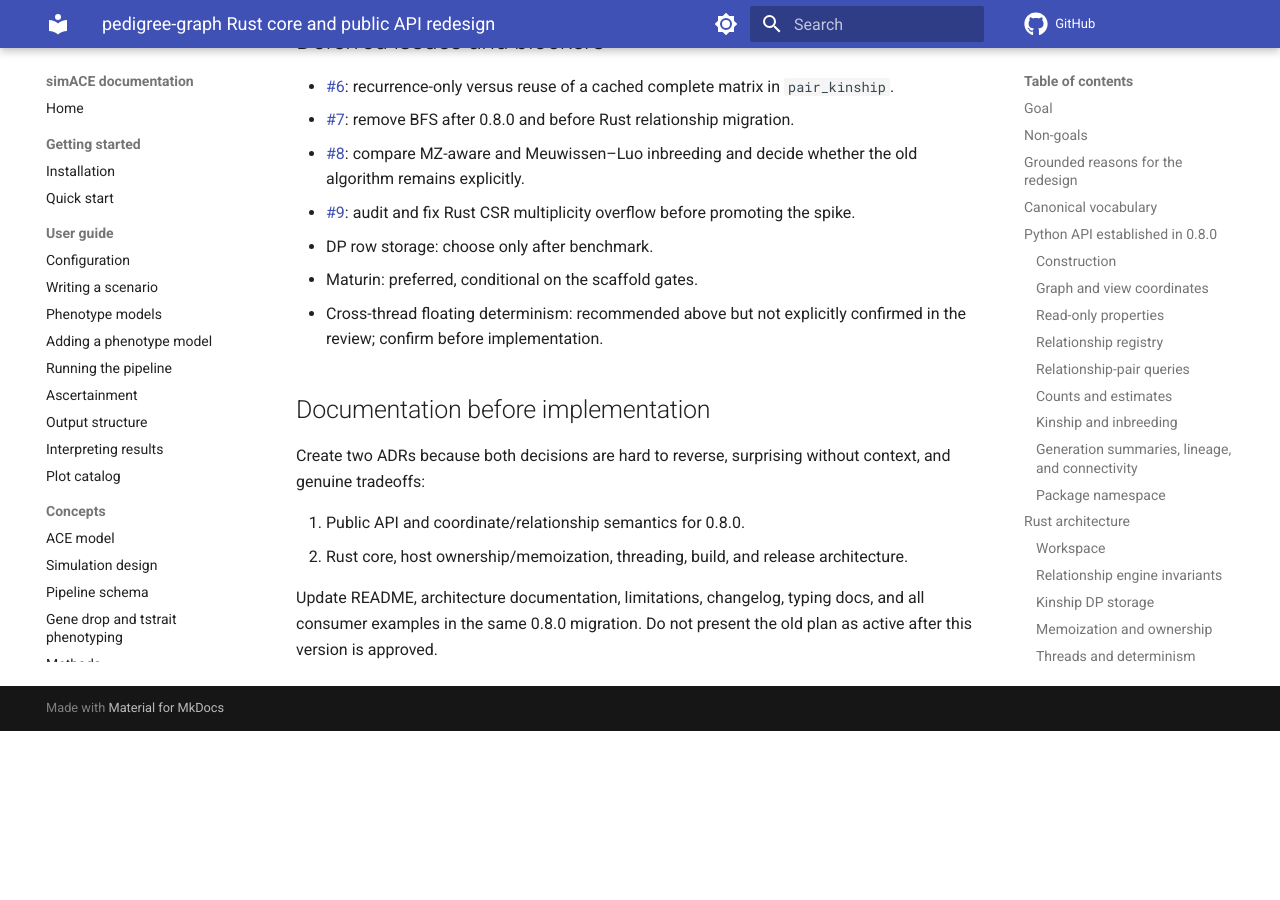
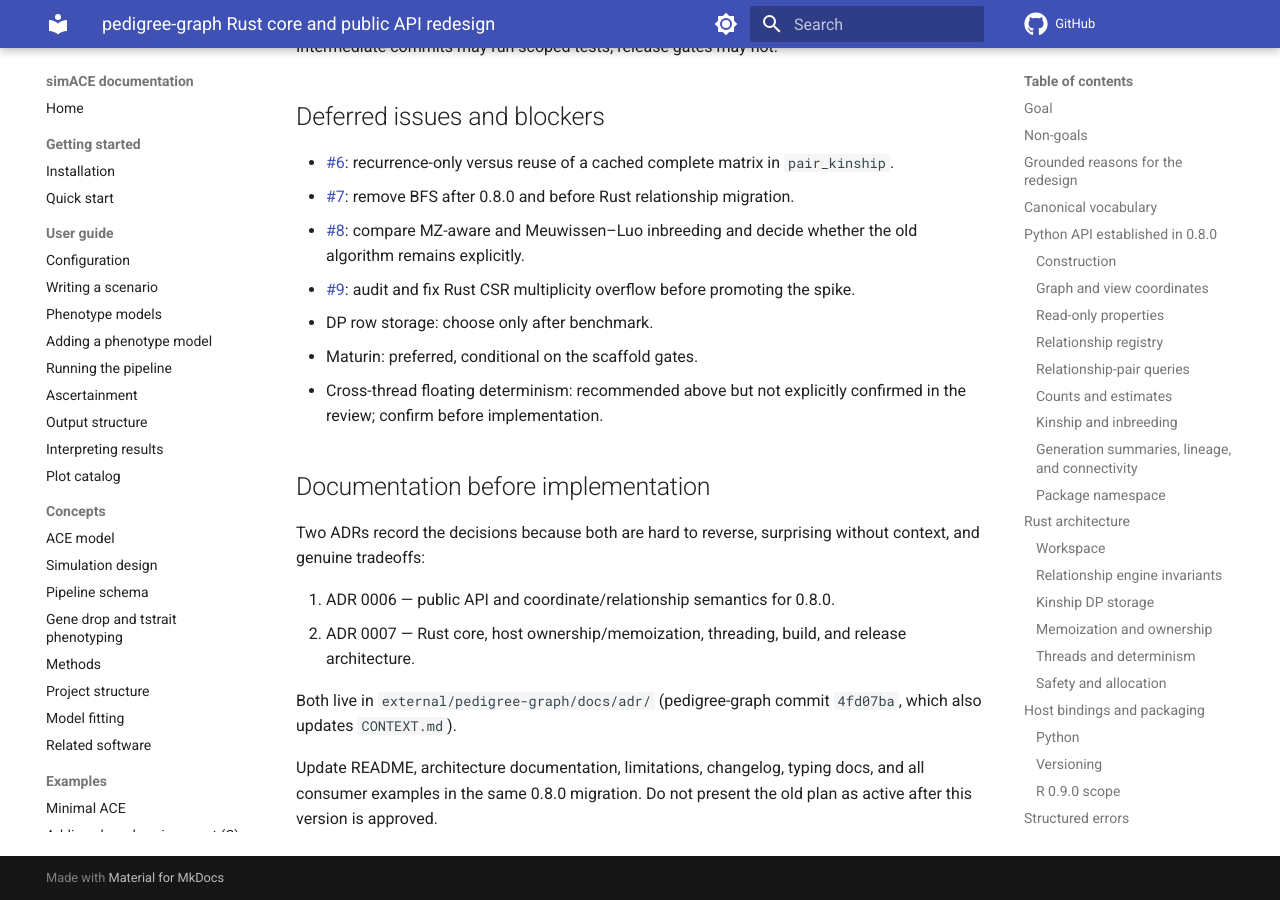
Before and after one commit to rwaples/simACE, an MkDocs documentation site: the page built from docs/plans/pedigree-graph-rust-core.md, in a window 1280 px wide and 900 px high, scrolled down 16125 px. Built offline with MkDocs 1.6.1 and Material for MkDocs 9.7.7, drawn with Linux system fonts in a browser that asks for light colours; comment, search, counter and statistics services are not loaded; before the commit the page ends 16856 px from its top, so only the background shows below that; some of the changed text lies outside the part shown.

Commit message:
Point the pedigree-graph Rust core plan at ADRs 0006 and 0007

```diff
--- a/docs/plans/pedigree-graph-rust-core.md
+++ b/docs/plans/pedigree-graph-rust-core.md
@@ -1,6 +1,11 @@
 # pedigree-graph Rust core and public API redesign
 
-Status: APPROVED DESIGN DIRECTION — implementation awaits the prerequisite issues and ADRs listed below. Supersedes `plans/pedigree-graph-rust-core.md`.
+Status: APPROVED — recorded as pedigree-graph ADR 0006 (public API and coordinate
+semantics, `external/pedigree-graph/docs/adr/0006-public-api-and-coordinate-semantics.md`)
+and ADR 0007 (Rust core, host boundary, and release,
+`external/pedigree-graph/docs/adr/0007-rust-core-host-boundary-and-release.md`).
+Implementation awaits the prerequisite issues listed below. Supersedes
+`plans/pedigree-graph-rust-core.md`.
 
 The existing Rust pair-engine spike remains useful evidence, not the implementation
 plan. It is committed on branch `rust-spike` in
@@ -671,11 +676,15 @@
 
 ## Documentation before implementation
 
-Create two ADRs because both decisions are hard to reverse, surprising without context,
-and genuine tradeoffs:
+Two ADRs record the decisions because both are hard to reverse, surprising without
+context, and genuine tradeoffs:
 
-1. Public API and coordinate/relationship semantics for 0.8.0.
-2. Rust core, host ownership/memoization, threading, build, and release architecture.
+1. ADR 0006 — public API and coordinate/relationship semantics for 0.8.0.
+2. ADR 0007 — Rust core, host ownership/memoization, threading, build, and release
+   architecture.
+
+Both live in `external/pedigree-graph/docs/adr/` (pedigree-graph commit `4fd07ba`,
+which also updates `CONTEXT.md`).
 
 Update README, architecture documentation, limitations, changelog, typing docs, and all
 consumer examples in the same 0.8.0 migration. Do not present the old plan as active
```
